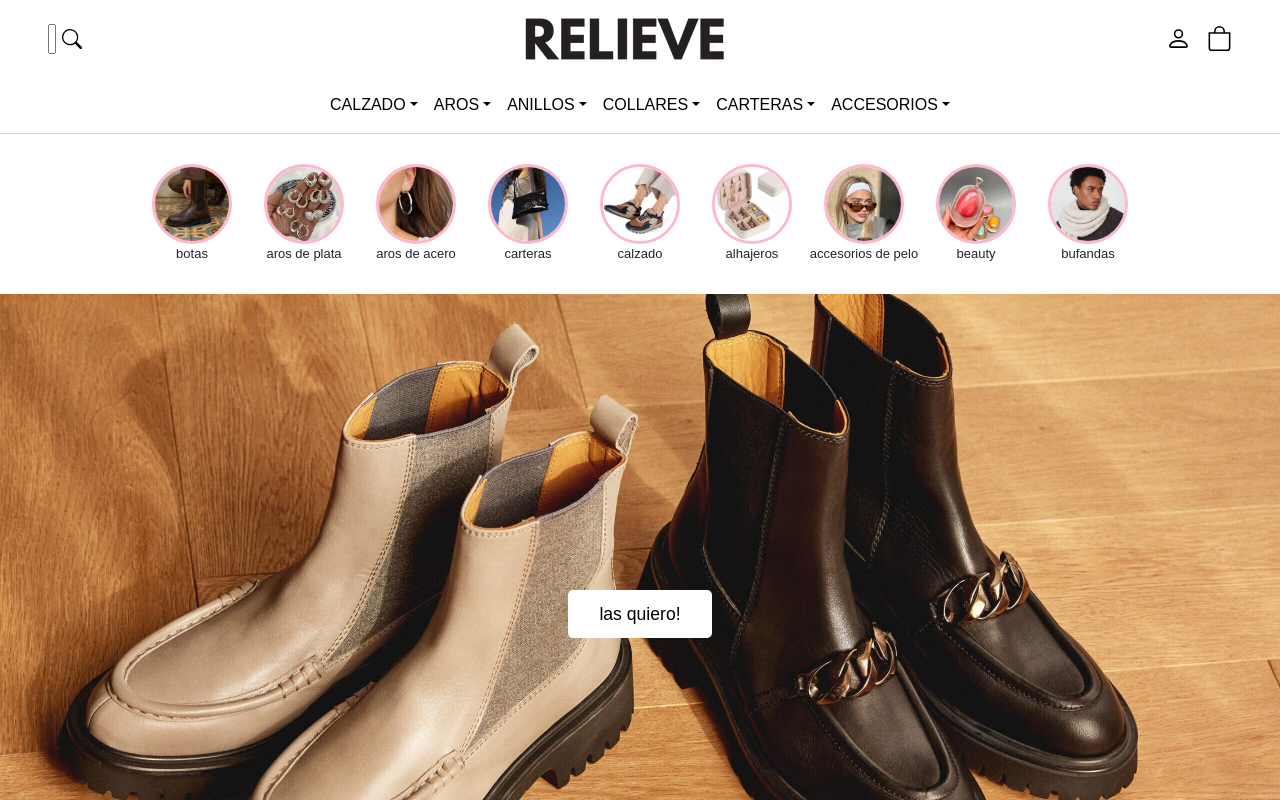
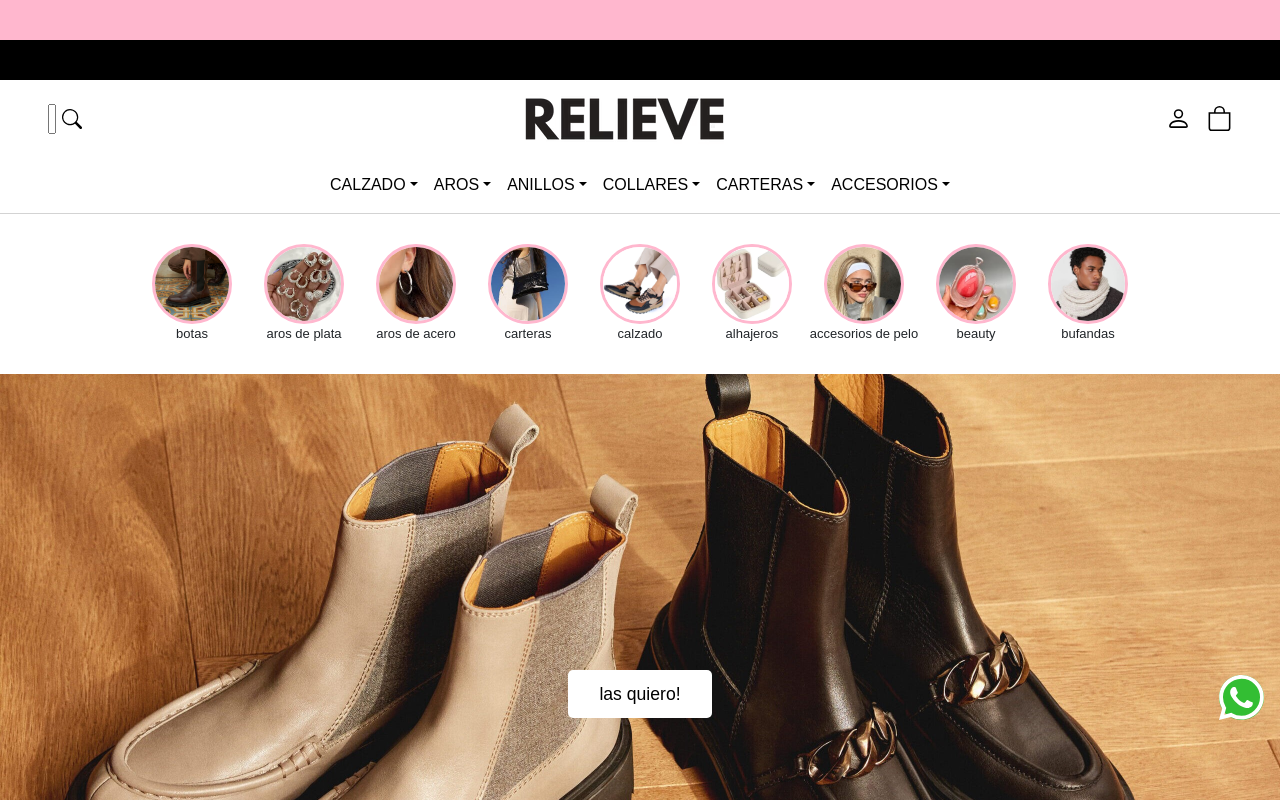
Before and after one commit to lucianatoga/e-shop, a website: page index.html in a window 1280 px wide. Shown: the top 800 px of the page. Drawn offline with nearby package versions, Linux system fonts and the light colour scheme; files whose address does not match are found by name; a web font is replaced by a local one.

Commit message:
worked on header position, added whatsapp link

```diff
--- a/index.html
+++ b/index.html
@@ -12,6 +12,11 @@
 </head>
 <body>
     <header>
+        <section class="banners">
+            <div class="envios"></div>
+            <div class="pagos"></div>
+        </section>
+        <section class="sticky-header">
             <section class="title-buttons">
                 <form class="search-bar" role="search">
                     <input type="search" placeholder="buscar">
@@ -54,6 +59,7 @@
                         </li>
                     </ul>
                 </nav>
+            </section>
         </section>
     </header>
     <main>
@@ -108,6 +114,9 @@
             <!-- <img src="./images/botas.jpg" height="100%" width="100%"> -->
             <button type="button">las quiero!</button>
         </section>
+        <a href="https://www.google.com.uy/" class="whatsapp"><svg xmlns="http://www.w3.org/2000/svg" width="45" height="45" fill="currentColor" class="bi bi-whatsapp" viewBox="0 0 16 16">
+            <path d="M13.601 2.326A7.85 7.85 0 0 0 7.994 0C3.627 0 .068 3.558.064 7.926c0 1.399.366 2.76 1.057 3.965L0 16l4.204-1.102a7.9 7.9 0 0 0 3.79.965h.004c4.368 0 7.926-3.558 7.93-7.93A7.9 7.9 0 0 0 13.6 2.326zM7.994 14.521a6.6 6.6 0 0 1-3.356-.92l-.24-.144-2.494.654.666-2.433-.156-.251a6.56 6.56 0 0 1-1.007-3.505c0-3.626 2.957-6.584 6.591-6.584a6.56 6.56 0 0 1 4.66 1.931 6.56 6.56 0 0 1 1.928 4.66c-.004 3.639-2.961 6.592-6.592 6.592m3.615-4.934c-.197-.099-1.17-.578-1.353-.646-.182-.065-.315-.099-.445.099-.133.197-.513.646-.627.775-.114.133-.232.148-.43.05-.197-.1-.836-.308-1.592-.985-.59-.525-.985-1.175-1.103-1.372-.114-.198-.011-.304.088-.403.087-.088.197-.232.296-.346.1-.114.133-.198.198-.33.065-.134.034-.248-.015-.347-.05-.099-.445-1.076-.612-1.47-.16-.389-.323-.335-.445-.34-.114-.007-.247-.007-.38-.007a.73.73 0 0 0-.529.247c-.182.198-.691.677-.691 1.654s.71 1.916.81 2.049c.098.133 1.394 2.132 3.383 2.992.47.205.84.326 1.129.418.475.152.904.129 1.246.08.38-.058 1.171-.48 1.338-.943.164-.464.164-.86.114-.943-.049-.084-.182-.133-.38-.232"/>
+          </svg></a>
         <section class="previews-container">
             <section class="calzado-section">
                 <h2>calzado hasta 50% off</h2>
@@ -133,7 +142,7 @@
                         <div class="prices"><s>$2690</s><b>$2490</b></div>
                     </div>
                 </section>
-                <button type="button" class="vermas-button">Ver todo</button>
+                <a href="./files/calzado.html"><button type="button" class="vermas-button">Ver todo</button></a>
             </section>
             <section class="info-section">
                 <div class="info-card">
--- a/scss/base/_variables.scss
+++ b/scss/base/_variables.scss
@@ -0,0 +1 @@
+$rosa: #ffb7ce;
--- a/scss/layout/_header.scss
+++ b/scss/layout/_header.scss
@@ -2,12 +2,6 @@
 a{
     color: black;
     text-decoration: none;
-}
-header{
-    padding:  0 3rem;
-    display: flex;
-    flex-direction: column;
-    border-bottom: 1px solid rgb(211, 211, 211);
 }
 .ulist{
     margin: 0;
@@ -20,8 +14,32 @@
         color: black;
     }
 }
+
+//banners
+.banners{
+    position: static;
+}
+.envios{
+    height: 2.5rem;
+    background-color: $rosa;
+}
+.pagos{
+    height: 2.5rem;
+    background-color: black;
+}
+
+
+.sticky-header{
+    background-color: white;
+    display: flex;
+    flex-direction: column;
+    border-bottom: 1px solid rgb(211, 211, 211);
+    position: sticky;
+    top:0;
+}
 //first section header
 .title-buttons{
+    padding:  0 3rem;
     display: flex;
     flex-direction: row;
     justify-content: space-between;
@@ -51,6 +69,7 @@
 }
 //secnd section header
 .option-menu{
+    padding:  0 3rem;
     align-self: center;
     margin: 1rem;
 }
--- a/scss/layout/_layout.scss
+++ b/scss/layout/_layout.scss
@@ -1,3 +1,4 @@
+
 .shortcuts{
     height: 10rem;
     display: flex;
@@ -17,7 +18,7 @@
         width: auto;
         height: 5rem;
         border-radius: 50%;
-        border: 3px solid #ffb7ce;
+        border: 3px solid $rosa;
     }
     p{
         font-size: 13px;
@@ -51,11 +52,22 @@
 .previews-container{
     padding: 0 2rem;
 }
+.whatsapp{
+    position: fixed;
+    bottom: 5rem;
+    right: 1rem;
+    color: white;
+    background-color: rgb(51, 190, 51);
+    border-radius: 50%;
+}
 .calzado-section{
     display: flex;
     flex-direction: column;
     gap: 1rem;
     padding: 0.5rem;
+    a{
+        align-self: center;
+    }
 
 }
 .calzado-cards-container{
@@ -74,7 +86,7 @@
     gap: 1rem;
     align-items: center;
     b{
-        color: #ffb7ce;
+        color: $rosa;
         font-size: 20px;
     }
 }
@@ -86,7 +98,6 @@
     width: 8.5rem;
     height: 3rem;
     font-size: 1.1rem;
-    align-self: center;
     margin: 1rem;
 }
 .info-section{
@@ -109,7 +120,7 @@
     justify-content: center;
     svg{
         border-radius: 50%;
-        background-color: #ffb7ce;
+        background-color: $rosa;
         color: white;
         padding: 2px;
         margin: 1rem;
--- a/scss/styles.scss
+++ b/scss/styles.scss
@@ -1,3 +1,4 @@
+@import "./base/variables";
 @import "./layout/header";
 @import "./layout/layout";
 
```
Also changed, not shown: files/calzado.html (added, +11 -0 lines), css/styles.css, 1 other file. Lines whose indentation alone changed are shown as unchanged.
